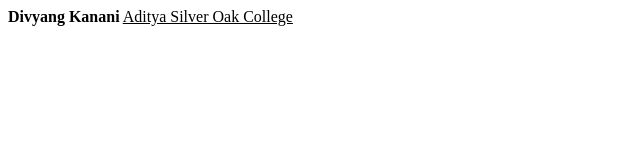
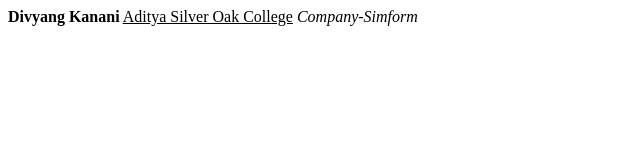
Before and after one commit to div-simform/Authentication, a plain HTML site: page index.html in a window 1280 px wide. Shown: the whole page, without its empty margins (0-640 px from the left). Drawn offline with Linux system fonts and the light colour scheme.

Commit message:
F-3_CompanyName

```diff
--- a/index.html
+++ b/index.html
@@ -11,6 +11,7 @@
 <body>
     <b>Divyang Kanani</b>
     <u>Aditya Silver Oak College</u>
+    <i>Company-Simform</i>
 </body>
 
 </html>
```
